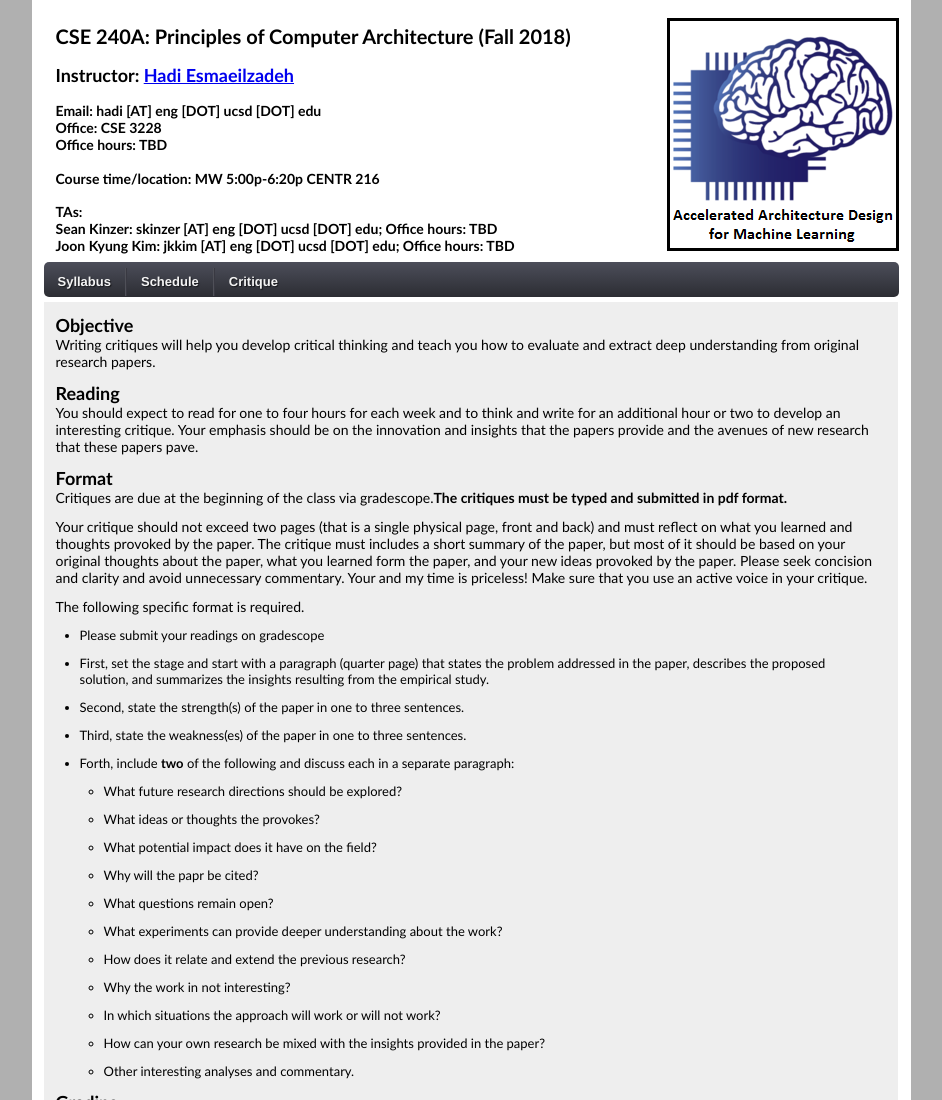
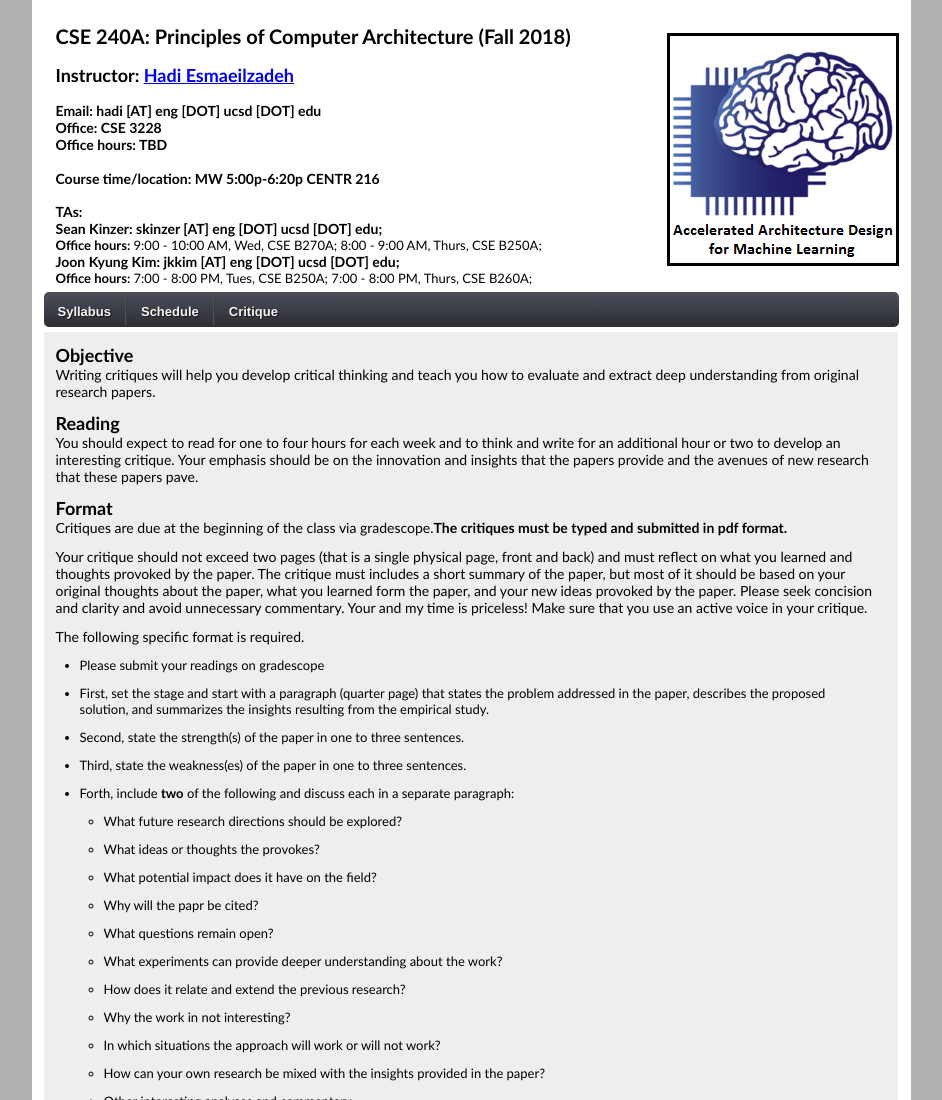
Before and after one commit to hadiclass/hadiclass.github.io, a plain HTML site: page cse240a-fa18/critique.html in a window 1280 px wide. Shown: the top 1100 px of the page, without its empty margins (169-1111 px from the left). Drawn offline with Linux system fonts and the light colour scheme.

Commit message:
added office hours'

```diff
--- a/cse240a-fa18/critique.html
+++ b/cse240a-fa18/critique.html
@@ -25,8 +25,10 @@
         <h5>Course time/location: MW  5:00p-6:20p CENTR 216</h5><br>
 
         <h5>TAs: </h5>
-          <h5>Sean Kinzer: skinzer [AT] eng [DOT] ucsd [DOT] edu; Office hours: TBD</h5>
-          <h5>Joon Kyung Kim: jkkim [AT] eng [DOT] ucsd [DOT] edu; Office hours: TBD</h5>
+          <h5>Sean Kinzer: skinzer [AT] eng [DOT] ucsd [DOT] edu;</h5>
+            <b>Office hours:</b> 9:00 - 10:00 AM, Wed, CSE B270A; 8:00 - 9:00 AM, Thurs, CSE B250A;
+          <h5>Joon Kyung Kim: jkkim [AT] eng [DOT] ucsd [DOT] edu;</h5>
+          <b>Office hours:</b> 7:00 - 8:00 PM, Tues, CSE B250A;  7:00 - 8:00 PM, Thurs, CSE B260A;
       </div>
       <div id="navbar">
         <ul class="menu">
--- a/cse240a-fa18/style.css
+++ b/cse240a-fa18/style.css
@@ -87,7 +87,7 @@ h6 {font-size: 6px;}
 	background: url('img/act-logo.png') no-repeat center right;
 	background-color: #FFFFFF;
     color: #000000;
-    height: 220px;
+    height: 250px;
     margin-bottom: 6px;
     padding: 12px;
 }
```
Also changed, not shown: cse240a-fa18/index.html (+4 -2 lines), cse240a-fa18/participation.html (+4 -2 lines).
